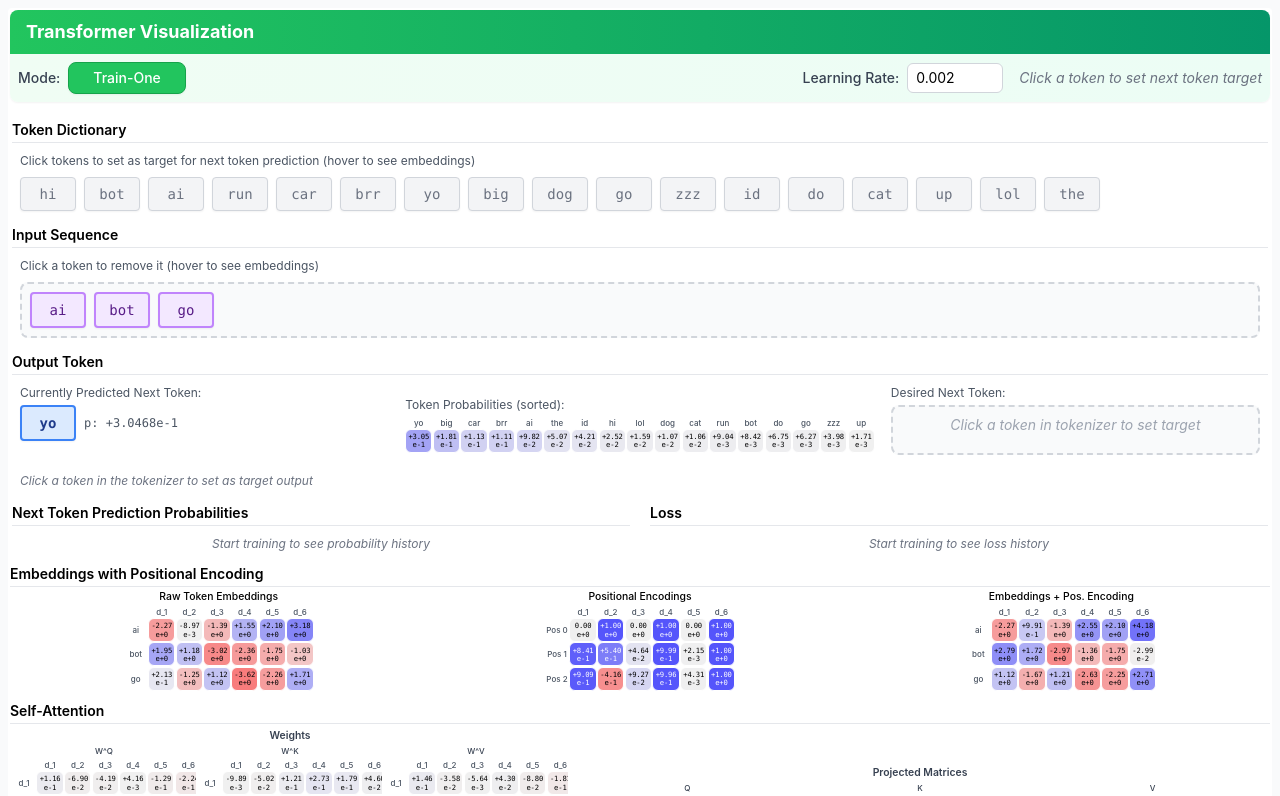
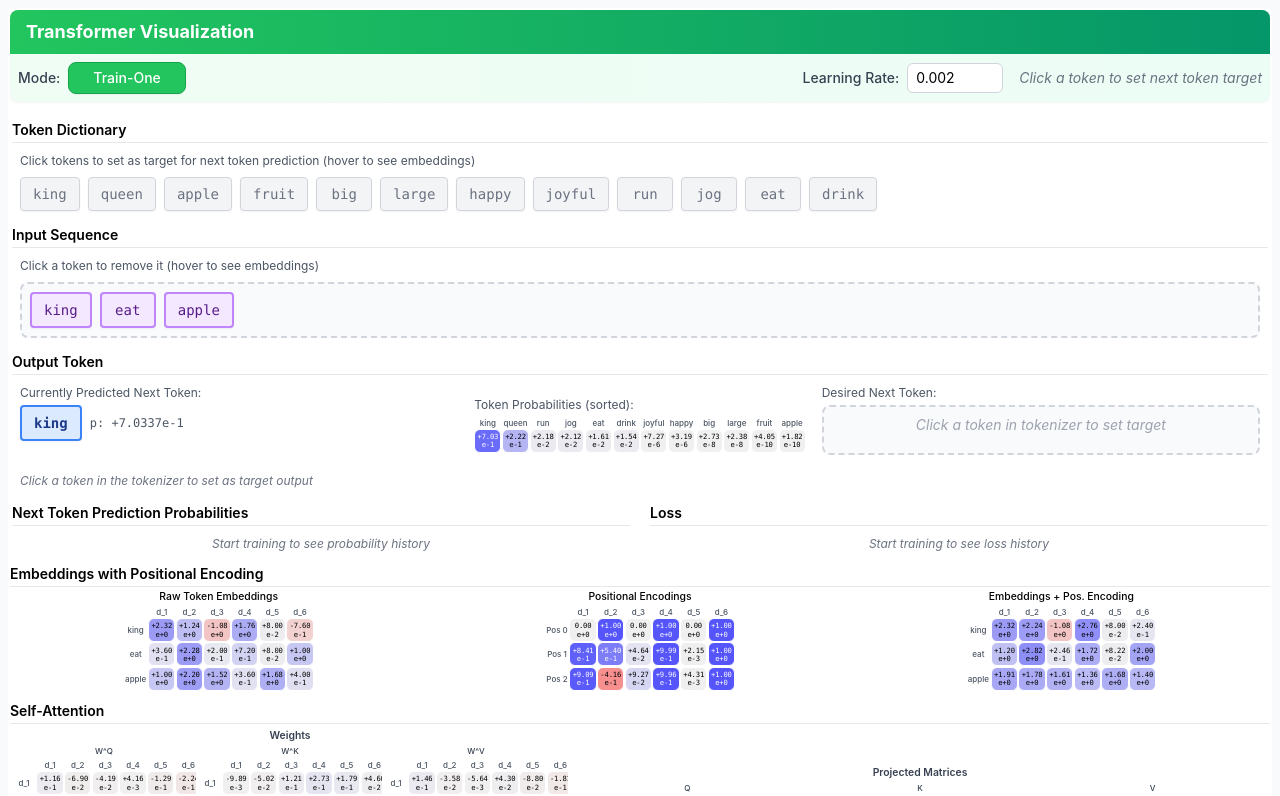
Before and after one commit to niembro64/transformer_visual, a React (Create React App) app: page / in a window 1280 px wide. Shown: the top 796 px of the page. Built offline with nearby package versions, Linux system fonts and the light colour scheme.

Commit message:
gpt 6 embeddings kigng

```diff
--- a/src/App.tsx
+++ b/src/App.tsx
@@ -41,7 +41,7 @@ const DIM_EMBEDDING = isPortraitOrientation() ? 4 : dimVal; // 6
 const DIM_ATTENTION_HEAD = isPortraitOrientation() ? 2 : dimVal; // 6
 const DIM_MLP_HIDDEN = isPortraitOrientation() ? 2 : dimVal; // 6
 const ATTENTION_LR_MULTIPLIER = 5.0;
-const EMBEDDING_STRENGTH_MULTIPLIER = 20.0;
+const EMBEDDING_STRENGTH_MULTIPLIER = 4.0;
 
 function App() {
   // Fixed dimension values
@@ -79,37 +79,45 @@ function App() {
 
   const vocabularyWords: string[] = useMemo(() => {
     return [
-      'hi', // 0
-      'bot', // 1
-      'ai', // 2
-      'run', // 3
-      'car', // 4
-      'brr', // 5
-      'yo', // 6
-      'big', // 7
-      'dog', // 8
-      'go', // 9
-      'zzz', //10
-      'id', //11
-      'do', //12
-      'cat', //13
-      'up', //14
-      'lol', //15
-      'the', //16
+      'king', // 0
+      'queen', // 1
+      'apple', // 2
+      'fruit', // 3
+      'big', // 4
+      'large', // 5
+      'happy', // 6
+      'joyful', // 7
+      'run', // 8
+      'jog', // 9
+      'eat', // 10
+      'drink', // 11
     ];
   }, []);
 
-  const [vocabularyEmbeddings, setVocabularyEmbeddings] = useState(() =>
-    generateSampleEmbeddings(
-      vocabularyWords.length,
-      DIM_EMBEDDING,
-      EMBEDDING_STRENGTH_MULTIPLIER
-    )
-  );
-
-  // Input sequence to say: "big AI bot go brr"
-  const initInputSequence: number[] = [2, 1, 9];
-  // 'big' + 'ai' + 'bot' + 'go' + 'brr'
+  const [vocabularyEmbeddings, setVocabularyEmbeddings] = useState(() => {
+    const baseEmbeddings = [
+      [ 0.58, 0.31, -0.27, 0.44, 0.02, -0.19 ], // king
+      [ 0.55, 0.36, -0.24, 0.40, 0.06, -0.17 ], // queen
+      [ 0.25, 0.55, 0.38, 0.09, 0.42, 0.10 ], // apple
+      [ 0.26, 0.53, 0.37, 0.08, 0.40, 0.11 ], // orange
+      [ 0.50, -0.05, 0.55, -0.22, 0.10, 0.35 ], // big
+      [ 0.48, -0.04, 0.54, -0.21, 0.11, 0.34 ], // large
+      [ 0.05, 0.65, -0.10, 0.15, 0.45, 0.05 ], // happy
+      [ 0.06, 0.64, -0.12, 0.14, 0.44, 0.04 ], // joyful
+      [ 0.11, 0.62, 0.13, 0.26, -0.07, 0.34 ], // run
+      [ 0.10, 0.61, 0.12, 0.25, -0.06, 0.32 ], // jog
+      [ 0.09, 0.57, 0.05, 0.18, 0.02, 0.25 ], // eat
+      [ 0.08, 0.56, 0.04, 0.17, 0.03, 0.24 ], // drink
+    ];
+
+    // Apply the embedding strength multiplier to amplify the embeddings
+    return baseEmbeddings.map(embedding =>
+      embedding.map(value => value * EMBEDDING_STRENGTH_MULTIPLIER)
+    );
+  });
+
+  // Initial input sequence: "king eat apple"
+  const initInputSequence: number[] = [0, 10, 2];
   // Track selected tokens (indices into vocabulary)
   const [selectedTokenIndices, setSelectedTokenIndices] =
     useState<number[]>(initInputSequence);
@@ -143,16 +151,7 @@ function App() {
     return selectedTokenIndices.map((idx) => [...vocabularyEmbeddings[idx]]);
   }, [selectedTokenIndices, vocabularyEmbeddings]);
 
-  // Update vocabulary embeddings when dimension changes
-  useEffect(() => {
-    setVocabularyEmbeddings(
-      generateSampleEmbeddings(
-        vocabularyWords.length,
-        DIM_EMBEDDING,
-        EMBEDDING_STRENGTH_MULTIPLIER
-      )
-    );
-  }, [vocabularyWords.length]);
+  // Vocabulary embeddings are now fixed, no need to regenerate
 
   // Apply positional encodings to embeddings
   const embeddings = useMemo(() => {
@@ -1463,7 +1462,7 @@ function App() {
                       { length: DIM_EMBEDDING },
                       (_, i) => `d_${i + 1}`
                     )}
-                    maxAbsValue={0.2}
+                    maxAbsValue={0.2 * EMBEDDING_STRENGTH_MULTIPLIER}
                     cellSize="xs"
                     selectable={true}
                     selectedElement={
@@ -1526,7 +1525,7 @@ function App() {
                       { length: DIM_EMBEDDING },
                       (_, i) => `d_${i + 1}`
                     )}
-                    maxAbsValue={0.2}
+                    maxAbsValue={0.2 * EMBEDDING_STRENGTH_MULTIPLIER}
                     cellSize="xs"
                     selectable={false}
                     matrixType="none"
@@ -1668,7 +1667,7 @@ function App() {
                               { length: DIM_EMBEDDING },
                               (_, i) => `d_${i + 1}`
                             )}
-                            maxAbsValue={0.3}
+                            maxAbsValue={0.3 * EMBEDDING_STRENGTH_MULTIPLIER}
                             cellSize="xs"
                             selectable={false}
                             matrixType="none"
@@ -1769,7 +1768,7 @@ function App() {
                                 { length: DIM_EMBEDDING },
                                 (_, i) => `d_${i + 1}`
                               )}
-                              maxAbsValue={0.2}
+                              maxAbsValue={0.2 * EMBEDDING_STRENGTH_MULTIPLIER}
                               cellSize="xs"
                               selectable={false}
                               matrixType="none"
```
